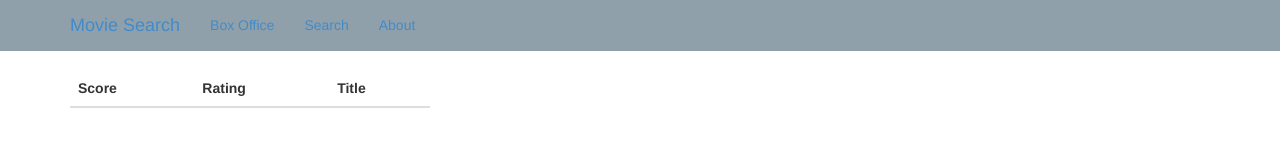
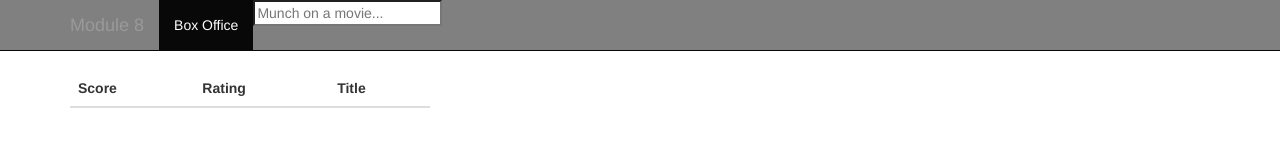
Before and after one commit to donio/AdvancedWebComputing, a plain HTML site: page module-eight/index.html in a window 1280 px wide. Drawn offline with Linux system fonts and the light colour scheme.

Commit message:
module 8

```diff
--- a/module-eight/bootstrap/css/style.css
+++ b/module-eight/bootstrap/css/style.css
@@ -1,6 +1,6 @@
 body {
     padding-top: 70px;
 }
-.navbar{
-	background-color: #90a0aa;
+.navbar-inverse{
+	background-color: gray;
 }
--- a/module-eight/index.html
+++ b/module-eight/index.html
@@ -4,9 +4,10 @@
         <title>Movie Search</title>
         <link rel="stylesheet" type="text/css" href="bootstrap/css/bootstrap.css">
         <link rel="stylesheet" type="text/css" href="bootstrap/css/style.css">
+        <link rel="shortcut icon" href="icon.ico">
     </head>
     <body>
-        <div class="navbar navbar-fixed-top">
+        <div class="navbar navbar-inverse navbar-fixed-top">
 
             <div class="container">
                 <div class="navbar-header">
@@ -15,14 +16,18 @@
                         <span class="icon-bar"></span>
                         <span class="icon-bar"></span>
                     </button>
-                    <font color = 'white'><a class="navbar-brand" href="#">Movie Search</a></font>
+                    <a class="navbar-brand" href="#">Module 8</a>
                 </div>
                 <div class="collapse navbar-collapse">
                     <ul class="nav navbar-nav">
                         <li class="active"><a href="#">Box Office</a></li>
-                        <li><a href="#about">Search</a></li>
-                        <li><a href="#contact">About</a></li>
+
+				<li><input id = 'searchMovie' type = 'text'
+				placeholder = "Munch on a movie..."
+				onkeydown ="if (event.keyCode == 13 && this.value.trim() != '' ) {pageNum = 1; searchString = $(this).val(); mode = 'search'; searchMovie();}"></li>
+
                     </ul>
+
                 </div>
             </div>
 
```
Also changed, not shown: module-eight/icon.ico (added).
